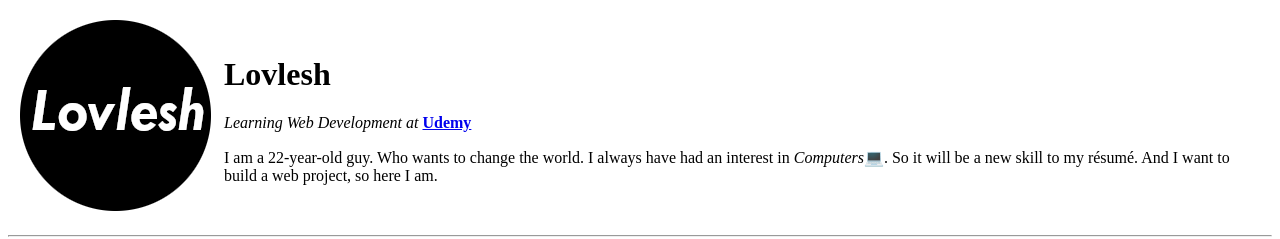
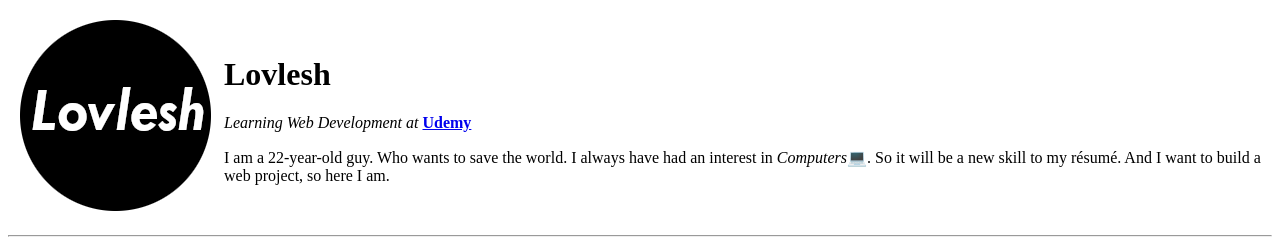
Before and after one commit to thelovlesh/cv, a plain HTML site: page index.html in a window 1280 px wide. Shown: the top 239 px of the page. Drawn offline with Linux system fonts and the light colour scheme.

Commit message:
Updated a word
Updated a word change to save. 😁

```diff
--- a/index.html
+++ b/index.html
@@ -18,7 +18,7 @@
       <td>
         <h1>Lovlesh</h1>
         <p><em>Learning Web Development at</em> <strong><a href="https://www.udemy.com/course/the-complete-web-development-bootcamp/">Udemy</a></strong></p>
-        <p>I am a 22-year-old guy. Who wants to change the world. I always have had an interest in <em>Computers</em>💻. So it will be a new skill to my résumé. And I want to build a web project, so here I am. </p>
+        <p>I am a 22-year-old guy. Who wants to save the world. I always have had an interest in <em>Computers</em>💻. So it will be a new skill to my résumé. And I want to build a web project, so here I am. </p>
       </td>
 
     </tr>
```
